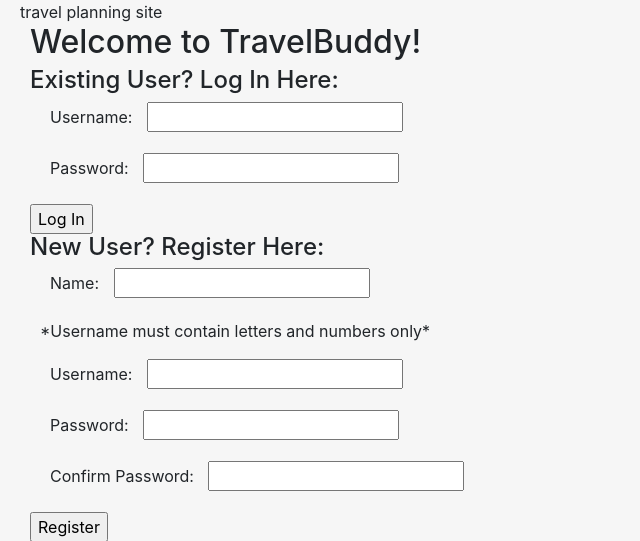
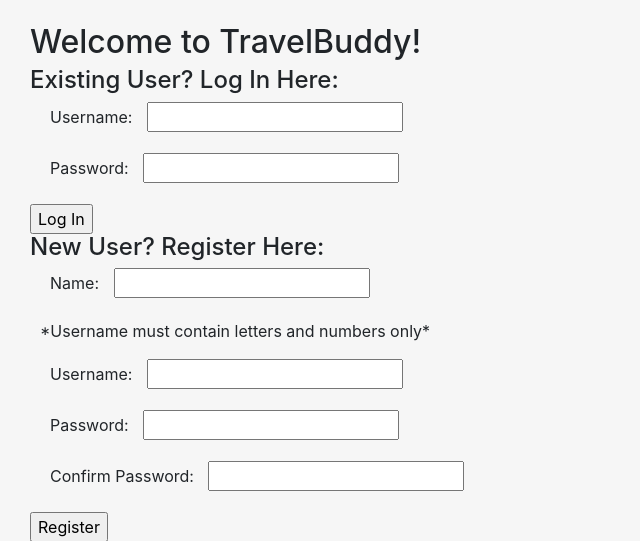
Before and after one commit to jrdjeffo55/travel, a Django app: page / in a window 1280 px wide. Shown: the top 541 px of the page, without its empty margins (0-640 px from the left). Run offline with Django 3.2, Linux system fonts and the light colour scheme; parts of the project's set-up code (start-up, migrations or seed data) failed here and were passed over; some libraries are stand-ins or nearby versions.

Commit message:
latest update

```diff
--- a/apps/LogReg/templates/LogReg/base.html
+++ b/apps/LogReg/templates/LogReg/base.html
@@ -2,7 +2,7 @@
 <html lang='en'>
     <head>
         <title>Travel Buddy</title>
-        <description>travel planning site</description>
+        <description></description>
         <meta charset='utf-8'>
         {% load staticfiles %}
         <link rel = 'stylesheet' href="{% static 'css/bootstrap.min.css' %}" type='text/css'/>
```
